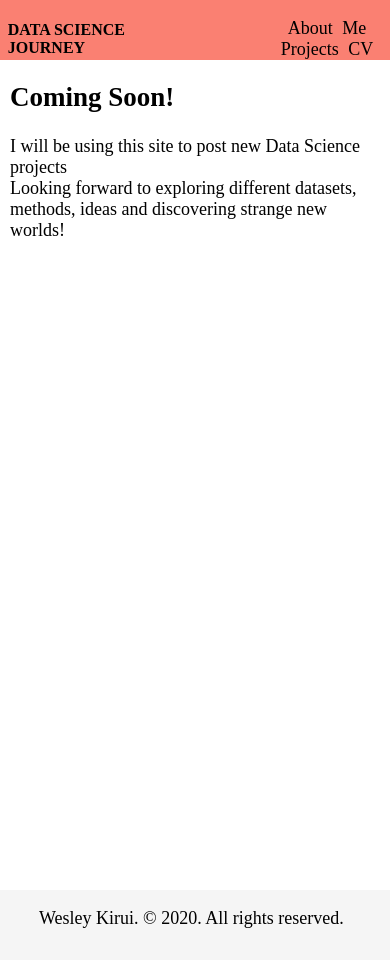
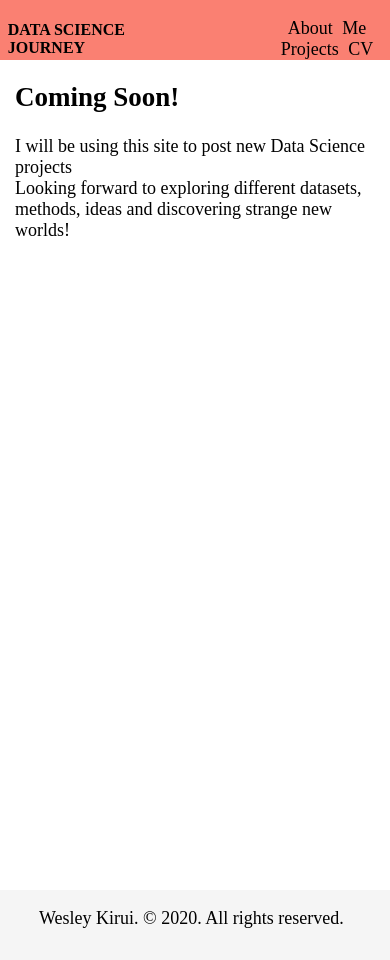
Before and after one commit to wkirui/wkirui.github.io, a Jekyll site: the page built from index.html, in a window 390 px wide. Built offline with Jekyll 4.4.1, drawn with Linux system fonts in a browser that asks for light colours; nearby versions of some CDN libraries.

Commit message:
layout change

```diff
--- a/assets/css/style.css
+++ b/assets/css/style.css
@@ -137,13 +137,13 @@
 
 @media screen and (max-width: 600px) {
     html, body{
-        height: 100%;
+        height: 100vh;
     }
-    body{
+    /* body{
         min-height: 100%;
         position: relative;
-        /* padding-bottom: 60px; */
-    }
+        padding-bottom: 60px;
+    } */
 
     #page-container {
         position: relative;
@@ -170,7 +170,7 @@
     }
     section {
         position: absolute;
-        margin-left: 0;
+        margin-left: 5px;
         width: 95vw;
         padding-left: 10px;
         padding-right: 5px;
```
Also changed, not shown: 1 other file.
